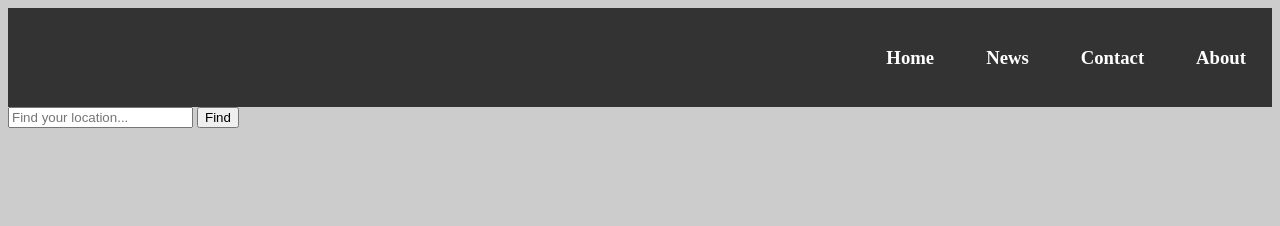
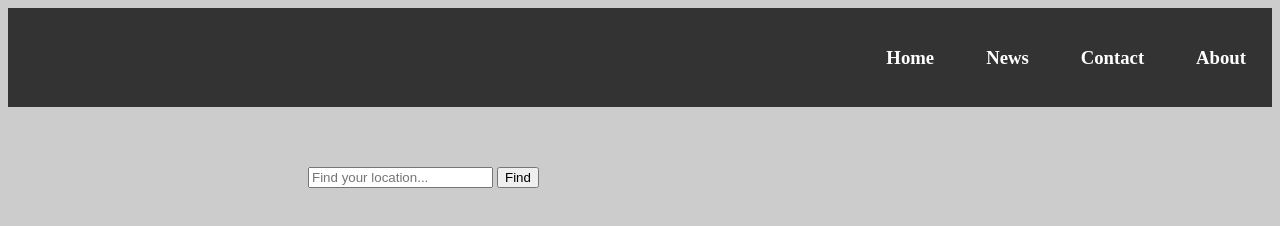
Before and after one commit to DANIELEGBETABI/weather-4, a plain HTML site: page index.html in a window 1280 px wide. Drawn offline with Linux system fonts and the light colour scheme.

Commit message:
Update index.html

```diff
--- a/index.html
+++ b/index.html
@@ -46,7 +46,7 @@
     </div>
 
     <div style=" display:block; clear:left;">
-      <div>
+      <div style="padding: 60px 300px;">
           <input type="text" id="city" placeholder="Find your location...">
           <button type="button" id="btn1">Find</button>
       </div>
```
